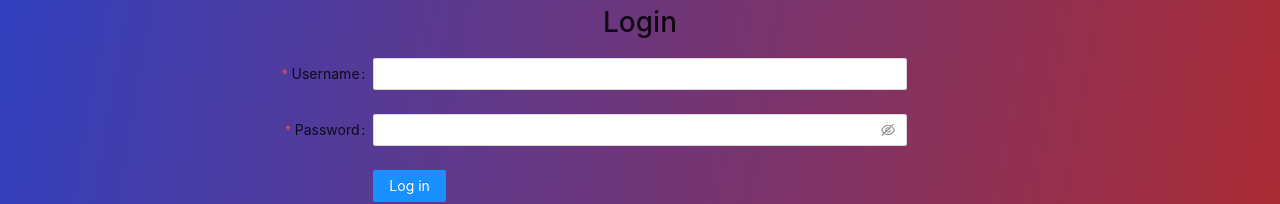
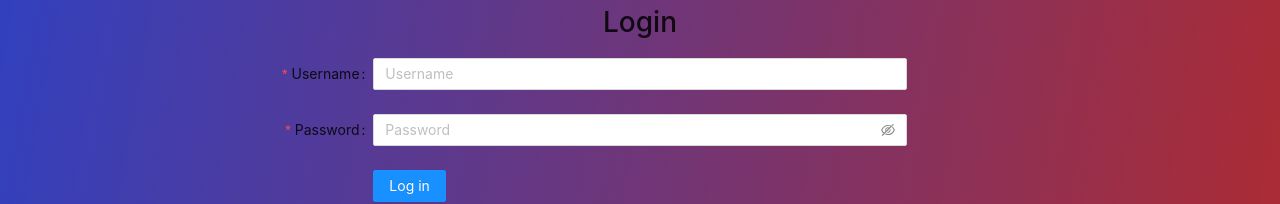
Before and after one commit to MoCheeseKy/pkl-react-starter-project-fe, a React (Create React App) app: page /login in a window 1280 px wide. Shown: the top 204 px of the page. Built offline with nearby package versions, Linux system fonts and the light colour scheme.

Commit message:
tiding up a little

```diff
--- a/src/pages/login/login.jsx
+++ b/src/pages/login/login.jsx
@@ -16,10 +16,10 @@ const Login = () => {
   const onFinish = (values) => {
     console.log('Success:', values);
     axios.post("https://bf87-2001-448a-302e-3eba-30a8-6232-ffb7-6c9c.ngrok.io/login-gate/", values).then((res) => {
-        const resData = res?.data?.data;
-        localStorage.setItem('username', resData?.user?.username);
-        localStorage.setItem('email', resData?.user?.email);
-        localStorage.setItem('password', resData?.password);
+        // const resData = res?.data?.data;
+        // localStorage.setItem('username', resData?.user?.username);
+        // localStorage.setItem('email', resData?.user?.email);
+        // localStorage.setItem('password', resData?.password);
 
         navigate('/')
     })
@@ -58,7 +58,7 @@ const Login = () => {
             },
             ]}
         >
-            <Input onChange={handlechange} />
+            <Input placeholder='Username' onChange={handlechange} />
         </Form.Item>
 
         <Form.Item
@@ -71,7 +71,7 @@ const Login = () => {
             },
             ]}
         >
-            <Input.Password onChange={handlechange} />
+            <Input.Password placeholder='Password' onChange={handlechange} />
         </Form.Item>
 
         <Form.Item
```
